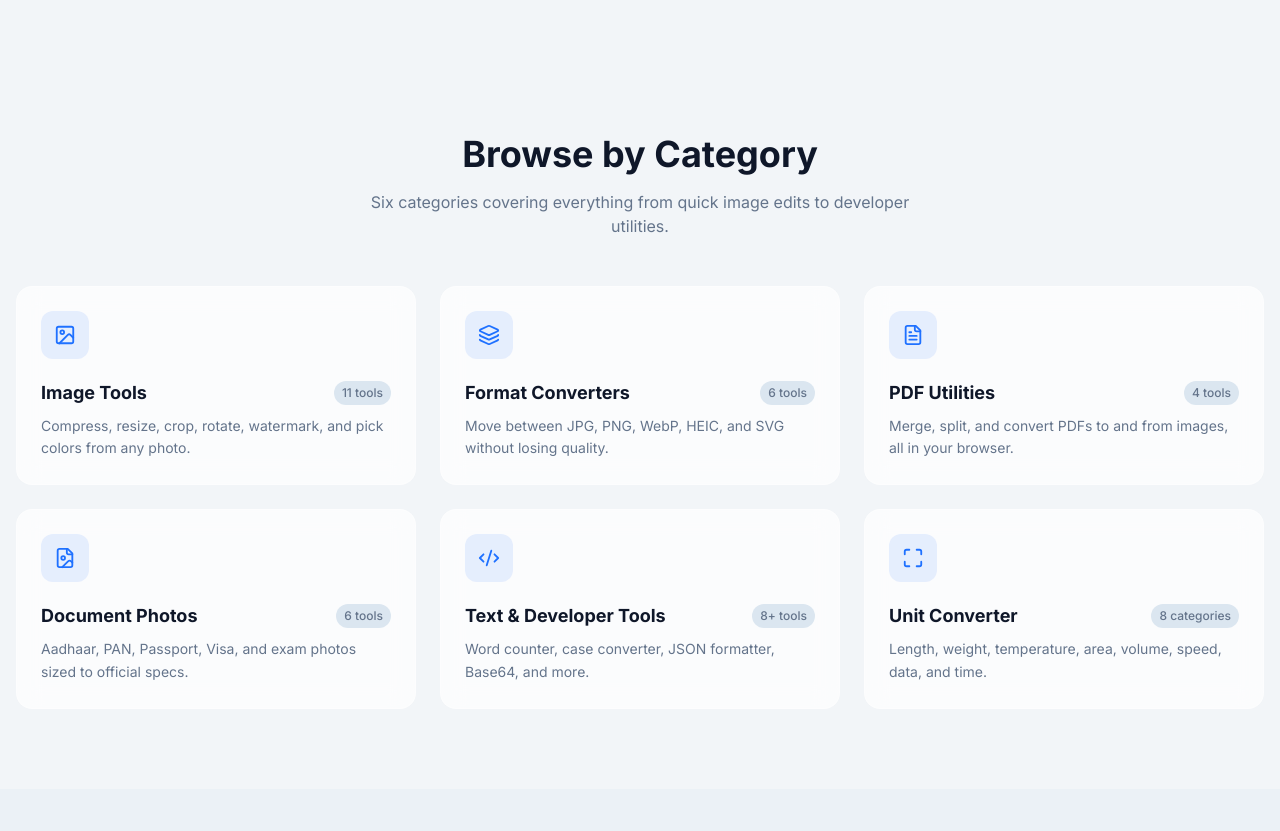
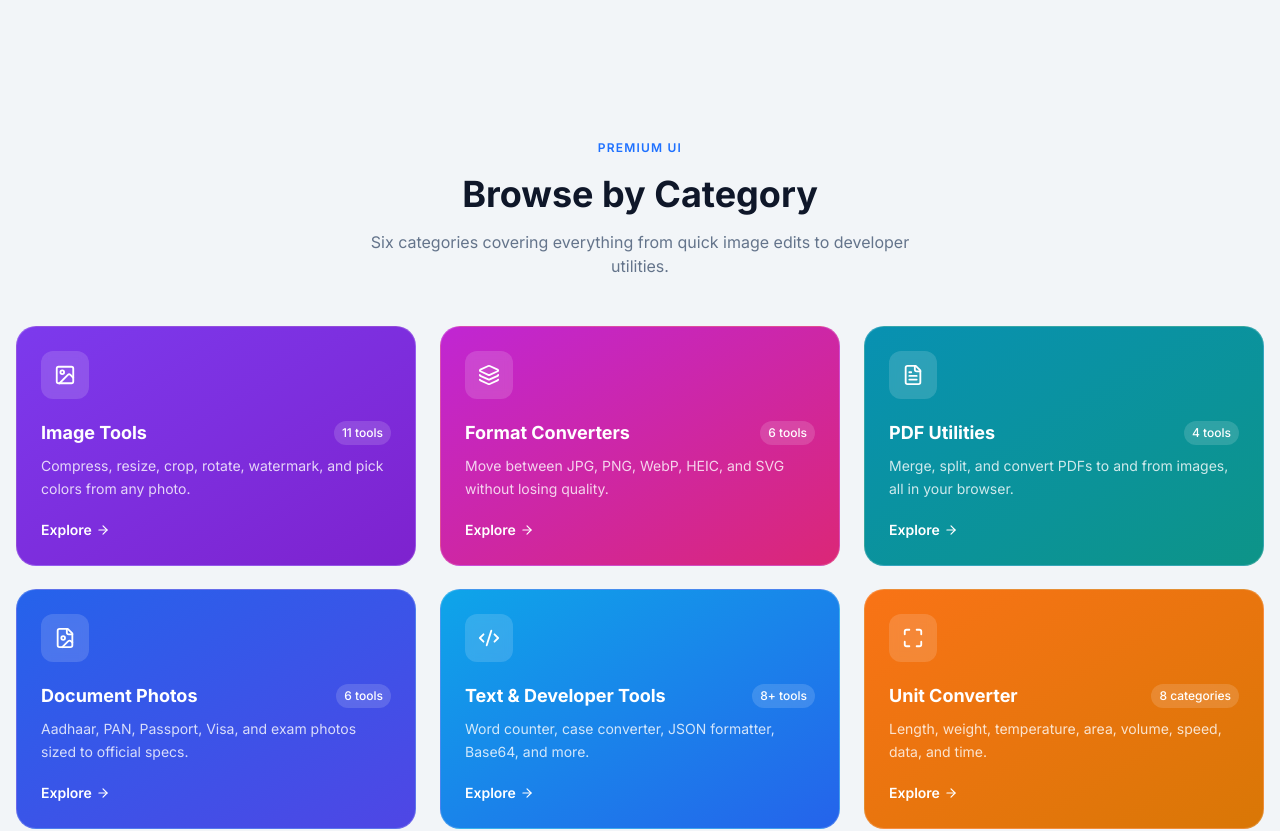
Before and after one commit to surajkumar122024-star/ok01, a Next.js app: page / in a window 1280 px wide. Shown: the part 800-1631 px from the top of the page. Built offline with nearby package versions, Linux system fonts and the light colour scheme.

Commit message:
Add Mirror Shine Sweep premium card effect to homepage Popular Categories section: colorful gradient backgrounds, glassmorphism, left-to-right shine sweep on hover, strong lift + shadow

```diff
--- a/src/app/globals.css
+++ b/src/app/globals.css
@@ -73,3 +73,44 @@
 .transition-soft {
   transition: all 150ms ease-in-out;
 }
+
+/* Mirror Shine Sweep — premium glassmorphism card with left-to-right shine on hover */
+.shine-card {
+  position: relative;
+  overflow: hidden;
+  border-radius: 1.25rem;
+  backdrop-filter: blur(16px);
+  -webkit-backdrop-filter: blur(16px);
+  border: 1px solid rgba(255, 255, 255, 0.18);
+  transition: transform 0.7s cubic-bezier(0.19, 1, 0.22, 1), box-shadow 0.7s cubic-bezier(0.19, 1, 0.22, 1);
+  will-change: transform;
+}
+
+.shine-card::before {
+  content: "";
+  position: absolute;
+  top: 0;
+  left: -60%;
+  width: 45%;
+  height: 100%;
+  background: linear-gradient(
+    115deg,
+    transparent 0%,
+    rgba(255, 255, 255, 0) 30%,
+    rgba(255, 255, 255, 0.35) 50%,
+    rgba(255, 255, 255, 0) 70%,
+    transparent 100%
+  );
+  transform: skewX(-20deg);
+  transition: left 0.7s cubic-bezier(0.19, 1, 0.22, 1);
+  pointer-events: none;
+}
+
+.shine-card:hover::before {
+  left: 130%;
+}
+
+.shine-card:hover {
+  transform: translateY(-16px);
+  box-shadow: 0 30px 60px -15px rgba(0, 0, 0, 0.35), 0 0 0 1px rgba(255, 255, 255, 0.1) inset;
+}
--- a/src/app/page.tsx
+++ b/src/app/page.tsx
@@ -49,6 +49,7 @@ const categories = [
     icon: ImageIcon,
     href: '/tools',
     count: '11 tools',
+    gradient: 'from-violet-600 to-purple-700',
   },
   {
     name: 'Format Converters',
@@ -56,6 +57,7 @@ const categories = [
     icon: Layers,
     href: '/tools',
     count: '6 tools',
+    gradient: 'from-fuchsia-600 to-pink-600',
   },
   {
     name: 'PDF Utilities',
@@ -63,6 +65,7 @@ const categories = [
     icon: FileText,
     href: '/tools',
     count: '4 tools',
+    gradient: 'from-cyan-600 to-teal-600',
   },
   {
     name: 'Document Photos',
@@ -70,6 +73,7 @@ const categories = [
     icon: FileImage,
     href: '/tools',
     count: '6 tools',
+    gradient: 'from-blue-600 to-indigo-600',
   },
   {
     name: 'Text & Developer Tools',
@@ -77,6 +81,7 @@ const categories = [
     icon: Code2,
     href: '/tools',
     count: '8+ tools',
+    gradient: 'from-sky-500 to-blue-600',
   },
   {
     name: 'Unit Converter',
@@ -84,6 +89,7 @@ const categories = [
     icon: Maximize,
     href: '/tools/unit-converter',
     count: '8 categories',
+    gradient: 'from-orange-500 to-amber-600',
   },
 ];
 
@@ -333,6 +339,9 @@ export default function Home() {
       <section className="py-20 px-4">
         <div className="max-w-7xl mx-auto space-y-12">
           <div className="text-center space-y-4">
+            <span className="inline-block text-xs font-semibold tracking-widest text-primary uppercase">
+              Premium UI
+            </span>
             <h2 className="text-3xl md:text-4xl font-bold">Browse by Category</h2>
             <p className="text-muted-foreground max-w-xl mx-auto">
               Six categories covering everything from quick image edits to developer utilities.
@@ -341,17 +350,22 @@ export default function Home() {
           <div className="grid grid-cols-1 sm:grid-cols-2 lg:grid-cols-3 gap-6">
             {categories.map((cat) => (
               <Link key={cat.name} href={cat.href}>
-                <div className="group h-full p-6 glass rounded-2xl border transition-all duration-300 hover:shadow-2xl hover:shadow-primary/5 hover:-translate-y-1">
-                  <div className="w-12 h-12 bg-primary/10 rounded-xl flex items-center justify-center text-primary mb-5 group-hover:scale-110 transition-transform">
+                <div
+                  className={`shine-card group h-full p-6 bg-gradient-to-br ${cat.gradient} text-white`}
+                >
+                  <div className="w-12 h-12 bg-white/15 backdrop-blur-sm rounded-xl flex items-center justify-center mb-5 group-hover:scale-110 transition-transform duration-500">
                     <cat.icon size={22} />
                   </div>
                   <div className="flex items-center justify-between mb-2">
                     <h3 className="text-lg font-bold">{cat.name}</h3>
-                    <span className="text-xs font-medium text-muted-foreground bg-muted px-2 py-1 rounded-full">
+                    <span className="text-xs font-medium bg-white/15 backdrop-blur-sm px-2 py-1 rounded-full">
                       {cat.count}
                     </span>
                   </div>
-                  <p className="text-muted-foreground text-sm leading-relaxed">{cat.description}</p>
+                  <p className="text-white/80 text-sm leading-relaxed mb-4">{cat.description}</p>
+                  <span className="inline-flex items-center gap-1 text-sm font-semibold group-hover:gap-2 transition-all">
+                    Explore <ArrowRight size={14} />
+                  </span>
                 </div>
               </Link>
             ))}
```
